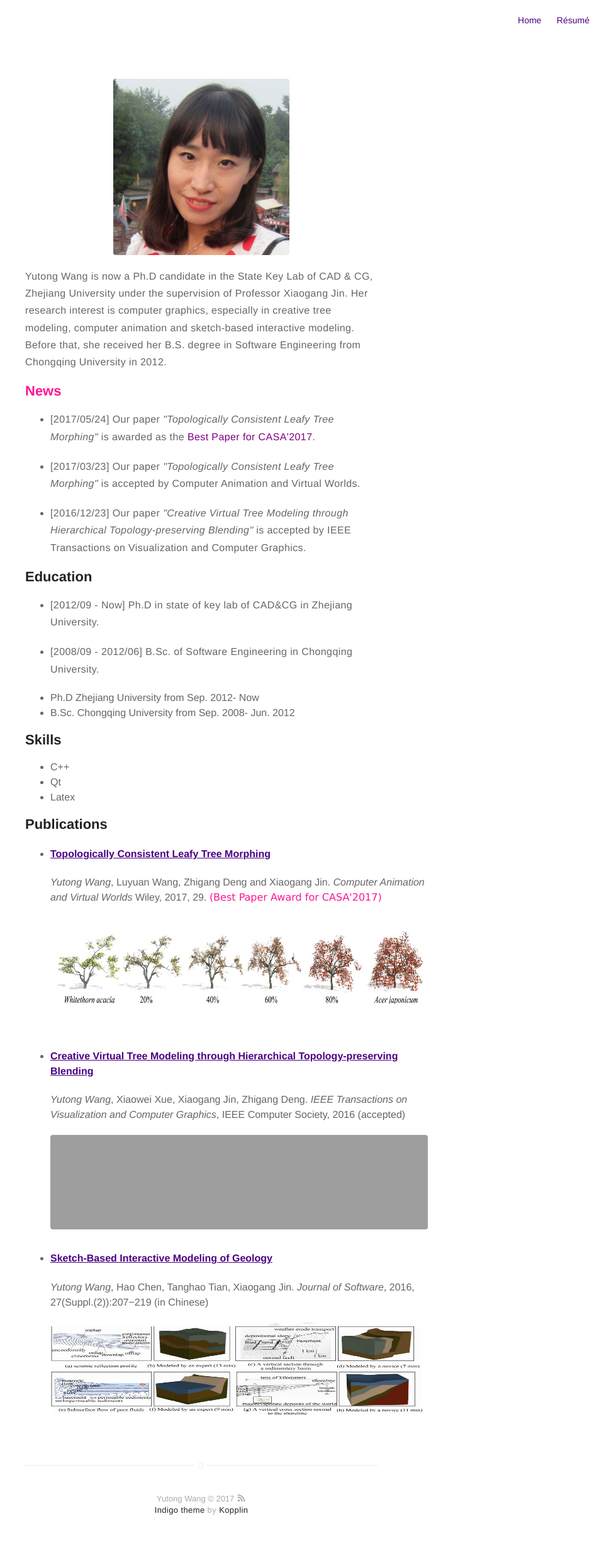
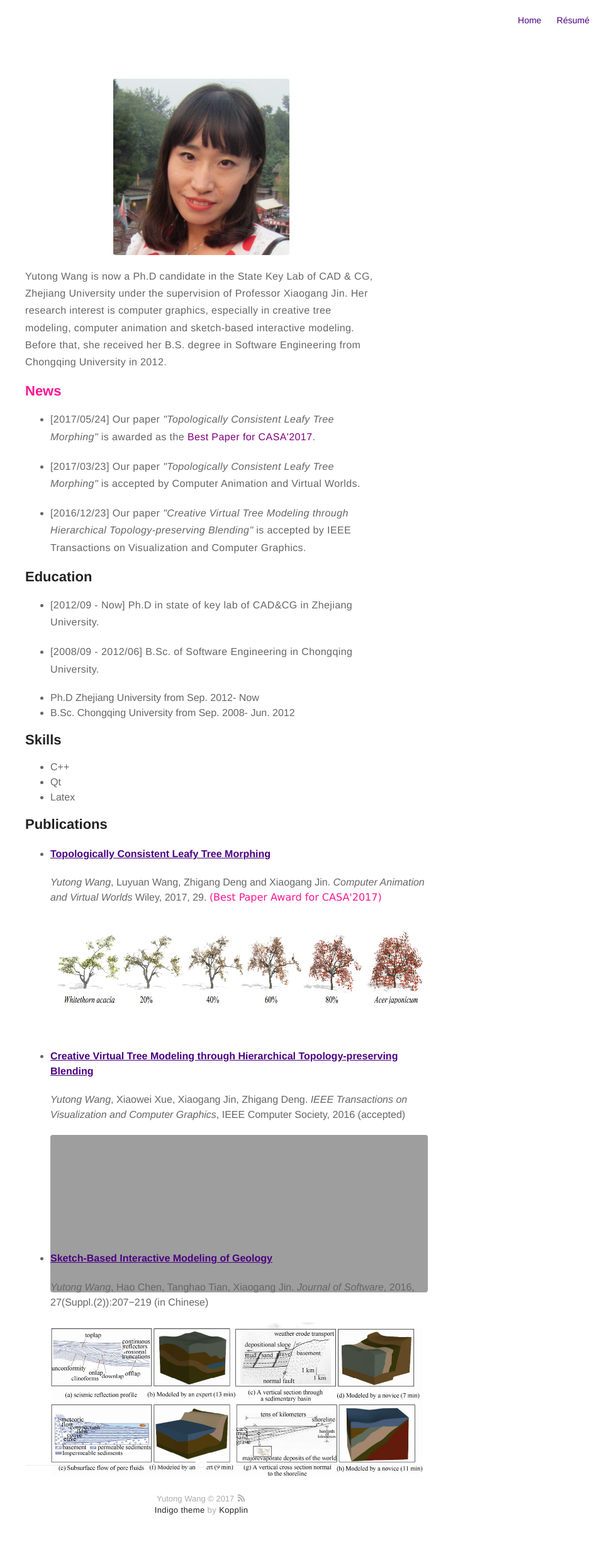
Before and after one commit to catherineytw/YutongWang, a Jekyll site: the page built from about.md, in a window 1280 px wide. Shown: the whole page at 63% size, without its empty margins (320-1280 px from the left). Built offline with Jekyll 4.4.1, drawn with Linux system fonts in a browser that asks for light colours.

Commit message:
update configuration

```diff
--- a/about.md
+++ b/about.md
@@ -7,6 +7,12 @@ layout: page
 <style>
 .divcss5{ border:0px solid #0000; width:600px; height:300px}
 .divcss5 img{width:600px; height:150px}
+
+.divcss6{ border:0px solid #0000; width:600px; height:300px}
+.divcss6 img{width:600px; height:250px}
+
+.divcss7{ border:0px solid #0000; width:600px; height:300px}
+.divcss7 img{width:600px; height:250px}
 </style>
 
 <p>Yutong Wang is now a Ph.D candidate in the State Key Lab of CAD & CG, Zhejiang University under the supervision of Professor Xiaogang Jin. Her research interest is computer graphics, especially in <b>creative tree modeling</b>, <b>computer animation</b> and <b>sketch-based interactive modeling</b>. Before that, she received her B.S. degree in Software Engineering from Chongqing University in 2012.</p>
@@ -59,7 +65,7 @@ layout: page
 
 
 	<li>
-		<div class="divcss5">
+		<div class="divcss6">
         <p><h4><a href="https://www.researchgate.net/publication/311478440_Creative_Virtual_Tree_Modeling_through_Hierarchical_Topology-preserving_Blending?ev=prf_high">Creative Virtual Tree Modeling through Hierarchical Topology-preserving Blending</a></h4>
 		<B><I>Yutong Wang</I></B>, Xiaowei Xue, Xiaogang Jin, Zhigang Deng. <i>IEEE Transactions on Visualization and Computer Graphics</i>, IEEE Computer Society, 2016 (accepted)</p>
 		<p>
@@ -70,7 +76,7 @@ layout: page
 
 
 	<li>
-		<div class="divcss5">
+		<div class="divcss7">
         <p><h4><a href="https://www.researchgate.net/publication/314117184_Sketch-Based_Interactive_Modeling_of_Geology_caotujiaohushidezhijianmoyanjiu?ev=prf_high">Sketch-Based Interactive Modeling of Geology</a></h4>
 		<B><I>Yutong Wang</I></B>, Hao Chen, Tanghao Tian, Xiaogang Jin. <i>Journal of Software</i>, 2016, 27(Suppl.(2)):207−219 (in Chinese) </p>
 		<p>
```
